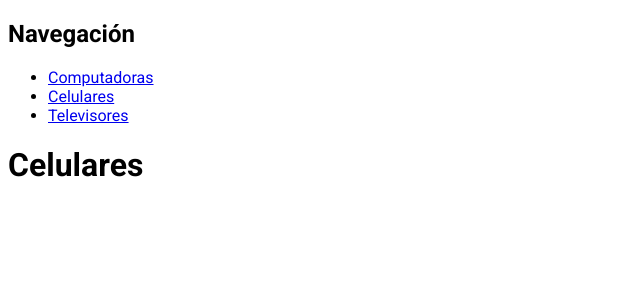
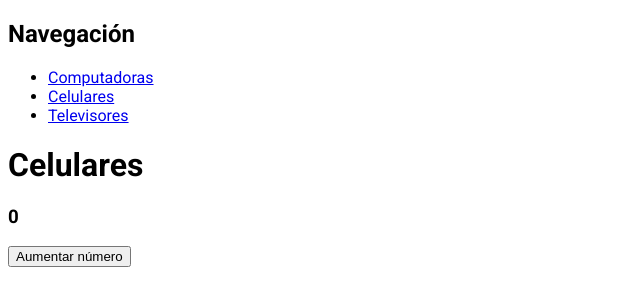
Before and after one commit to CeliFioretti/Next.js-Practice, a Next.js app in the folder 01-primeros-pasos/: page /categorias/celulares in a window 1280 px wide. Shown: the top 306 px of the page, without its empty margins (0-640 px from the left). Built offline with nearby package versions, Linux system fonts and the light colour scheme.

Commit message:
Primer Fetch en Next.js

```diff
--- a/01-primeros-pasos/app/categorias/celulares/page.jsx
+++ b/01-primeros-pasos/app/categorias/celulares/page.jsx
@@ -1,13 +1,11 @@
-import React from 'react'
-
-export const metadata = {
-  title : "Celulares"
-}
+import Numeros from "../../../components/Numeros"
 
 function celulares() {
+
   return (
     <div>
         <h1>Celulares</h1>
+        <Numeros/>
     </div>
   )
 }
--- /dev/null
+++ b/01-primeros-pasos/components/Numeros.jsx
@@ -0,0 +1,21 @@
+"use client"
+
+import React, { useState } from 'react'
+
+function Numeros() {
+
+    const [ numero, setNumero ] = useState(0);
+
+  return (
+    <div>
+        <h3>{numero}</h3>
+        <button onClick={() => {
+            setNumero(numero+1)
+        }}>
+            Aumentar número
+        </button>
+    </div>
+  )
+}
+
+export default Numeros
```
Also changed, not shown: 01-primeros-pasos/app/imagenes/page.jsx (added, +23 -0 lines), 01-primeros-pasos/components/ArrayAlbums.jsx (added, +12 -0 lines).
